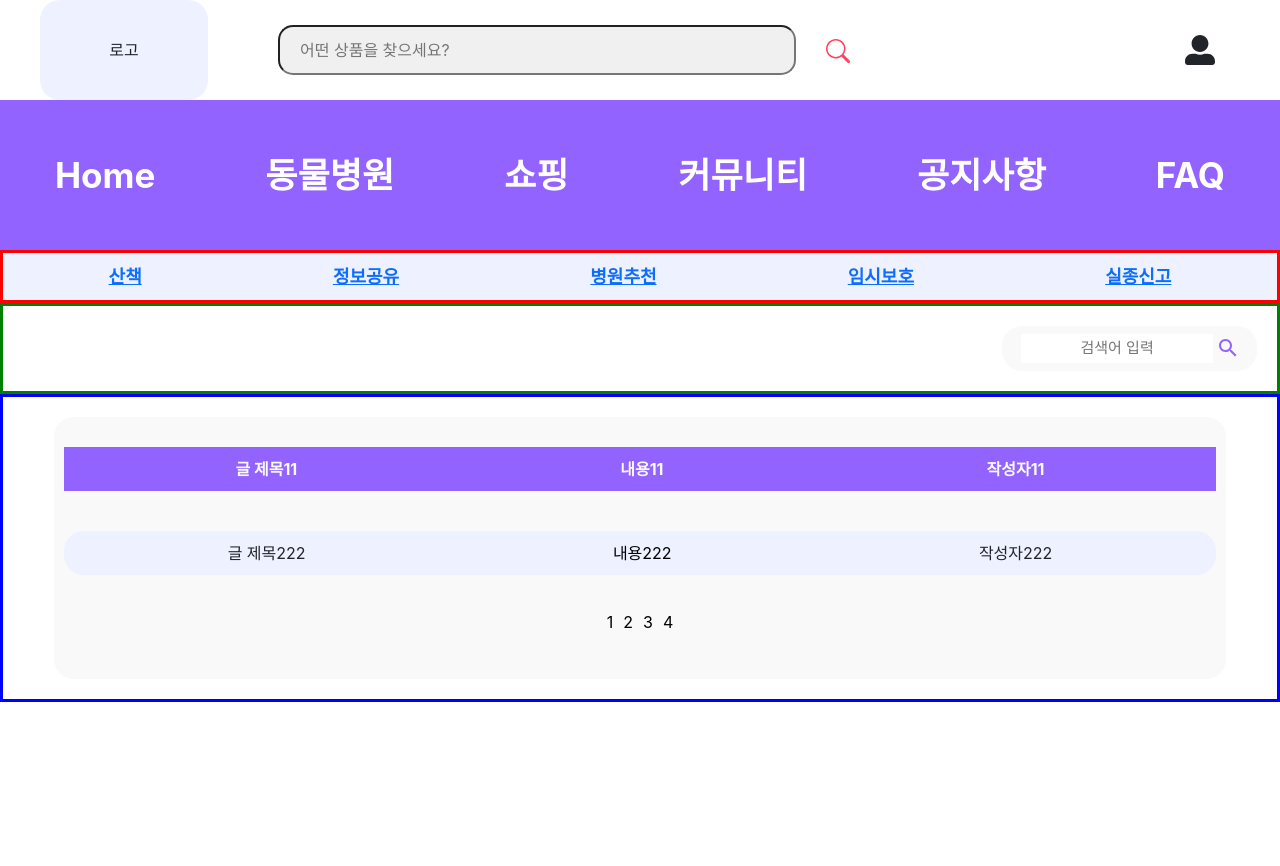
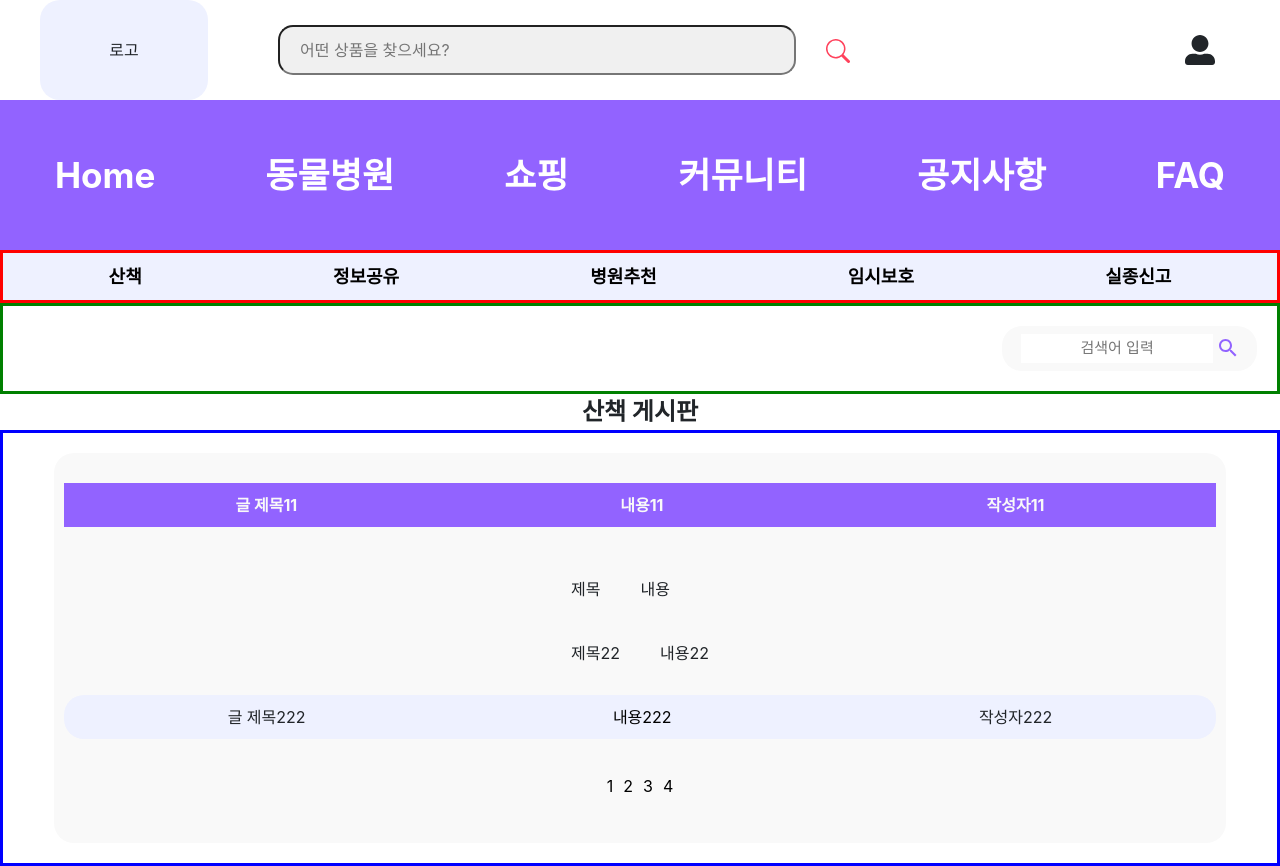
Before and after one commit to codestates-seb/-seb39_main_003-, a React (Create React App) app in the folder client/: page /community in a window 1280 px wide. Before the commit the page ends 800 px from the top, so only its background shows below. Built offline with nearby package versions, Linux system fonts and the light colour scheme; the HTML template or start-up script is replaced by a standard one.

Commit message:
더미데이터 안 데이터 받아오는 연습

```diff
--- a/client/src/components/CommunityNav.js
+++ b/client/src/components/CommunityNav.js
@@ -1,4 +1,4 @@
-import { BrowserRouter as Router, Route, Routes } from "react-router-dom";
+// import { BrowserRouter as Router, Route, Routes } from "react-router-dom";
 import React from 'react';
 import styled from "styled-components";
 import { Link } from "react-router-dom";
@@ -73,6 +73,19 @@ box-sizing: border-box;
 }
 `
 
+const StyledLink = styled(Link)`
+  color: black;
+  text-decoration: none;
+  display: flex;
+  justify-content: center;
+  transition: .3s;
+
+  &:hover {
+    color: red;
+  }
+
+`;
+
 function CommunityNav() {
   return (
     <Wrapper>
@@ -80,19 +93,19 @@ function CommunityNav() {
         <div className="cTabTerritory">
             <div className="cBackground">
             <span className="ctabText">
-              <Link to="/community/walk">산책</Link>
+              <StyledLink to="/community/walk">산책</StyledLink>
             </span>
             <span className="ctabText">
-              <Link to="/community/info">정보공유</Link>
+              <StyledLink to="/community/info">정보공유</StyledLink>
             </span>
             <span className="ctabText">
-            <Link to="/community/hospital">병원추천</Link>
+            <StyledLink to="/community/hospital">병원추천</StyledLink>
             </span>
             <span className="ctabText">
-              <Link to="/community/protect">임시보호</Link>
+              <StyledLink to="/community/protect">임시보호</StyledLink>
             </span>
             <span className="ctabText">
-            <Link to="/community/lost">실종신고</Link>
+            <StyledLink to="/community/lost">실종신고</StyledLink>
             </span>
             </div>
         </div>
--- /dev/null
+++ b/client/src/dummytest/dummyData.js
@@ -0,0 +1,18 @@
+const dummyData = [
+    {
+      id: 1,
+      username: 'HyunJun',
+      title: '제목',
+      content: '내용',
+    },
+    {
+      id: 2,
+      username: 'Shinyoung',
+      title: '제목22',
+      content: '내용22',
+  }
+]
+
+
+
+export default dummyData;
--- a/client/src/pages/Community/Community.js
+++ b/client/src/pages/Community/Community.js
@@ -1,6 +1,8 @@
 import styled from 'styled-components';
 import React from 'react'
 import CommunityNav from '../../components/CommunityNav';
+import Dummy from '../../dummytest/dummyData';
+// import { useState } from 'react';
 
 const Wrapper = styled.div`
 
@@ -85,13 +87,37 @@ box-sizing: border-box;
     text-decoration: none;
     color: #000000;
 }
+
+.categories {
+    display: flex;
+    justify-content: center;
+    font-size: 24px;
+    font-weight: bold;
+}
+
+.article{
+    padding: 0px 20px 0px 20px;
+}
+
+.questions{
+
+    padding: 20px 0px 20px 0px;
+}
+
 `;
 
 function Community() {
+
   return (
     <Wrapper>
 
             <CommunityNav />
+
+        {/* 카테고링 명 분류 */}
+        <div className="categories">
+            <span>산책 게시판</span>
+        </div>
+
 
         {/* <!-- 게시글 목록 --> */}
         <div className="cpostterritory">
@@ -101,6 +127,19 @@ function Community() {
                     <span className="cposttext">내용11</span>
                     <span className="cposttext">작성자11</span>
                 </div>
+
+                    <div>
+                        {Dummy.map(
+                            (el, index) => (
+                            <div className="questions" key={index}>
+                                <span className="article">{el.title}</span>
+                                <span className="article">{el.content}</span>
+                            </div>
+                        )
+                        )
+                        }
+                    </div>
+
                 <div className="cpostmiddle">
                     <div className="cpost">
                         <span className="title">글 제목222</span>
--- a/client/src/pages/Community/Hospital.js
+++ b/client/src/pages/Community/Hospital.js
@@ -85,12 +85,23 @@ box-sizing: border-box;
     text-decoration: none;
     color: #000000;
 }
+
+.categories {
+    display: flex;
+    justify-content: center;
+    font-size: 24px;
+    font-weight: bold;
+}
 `;
 
 function Info() {
   return (
     <Wrapper>
       <CommunityNav />
+
+      <div className="categories">
+            <span>병원추천 게시판</span>
+        </div>
 
       {/* <!-- 게시글 목록 --> */}
       <div className="cpostterritory">
--- a/client/src/pages/Community/Info.js
+++ b/client/src/pages/Community/Info.js
@@ -85,12 +85,23 @@ box-sizing: border-box;
     text-decoration: none;
     color: #000000;
 }
+
+.categories {
+    display: flex;
+    justify-content: center;
+    font-size: 24px;
+    font-weight: bold;
+}
 `;
 
 function Info() {
   return (
     <Wrapper>
       <CommunityNav />
+
+      <div className="categories">
+            <span>정보공유 게시판</span>
+        </div>
 
       {/* <!-- 게시글 목록 --> */}
       <div className="cpostterritory">
--- a/client/src/pages/Community/Lost.js
+++ b/client/src/pages/Community/Lost.js
@@ -85,12 +85,23 @@ box-sizing: border-box;
     text-decoration: none;
     color: #000000;
 }
+
+.categories {
+    display: flex;
+    justify-content: center;
+    font-size: 24px;
+    font-weight: bold;
+}
 `;
 
 function Info() {
   return (
     <Wrapper>
       <CommunityNav />
+
+      <div className="categories">
+            <span>실종신고 게시판</span>
+        </div>
 
       {/* <!-- 게시글 목록 --> */}
       <div className="cpostterritory">
--- a/client/src/pages/Community/Protect.js
+++ b/client/src/pages/Community/Protect.js
@@ -85,12 +85,23 @@ box-sizing: border-box;
     text-decoration: none;
     color: #000000;
 }
+
+.categories {
+    display: flex;
+    justify-content: center;
+    font-size: 24px;
+    font-weight: bold;
+}
 `;
 
 function Info() {
   return (
     <Wrapper>
       <CommunityNav />
+
+      <div className="categories">
+            <span>임시보호 게시판</span>
+        </div>
 
       {/* <!-- 게시글 목록 --> */}
       <div className="cpostterritory">
--- a/client/src/pages/Main.js
+++ b/client/src/pages/Main.js
@@ -139,7 +139,7 @@ const Wrapper = styled.div`
 
 `;
 
-const StyeldLink = styled(Link)`
+const StyledLink = styled(Link)`
   width: 100%;
   color: white;
   text-decoration: none;
@@ -173,29 +173,29 @@ function Main() {
             동물병원
           </div>
 
-            <StyeldLink to="/shopping">
+            <StyledLink to="/shopping">
               <div className="shopping tabs">
                 쇼핑
               </div>
-            </StyeldLink>
+            </StyledLink>
 
-            <StyeldLink to="/community">
+            <StyledLink to="/community">
               <div className="community tabs">
                 커뮤니티
               </div>
-            </StyeldLink>
+            </StyledLink>
 
-            <StyeldLink to="/notice">
+            <StyledLink to="/notice">
               <div className="notice tabs">
                 공지사항
               </div>
-            </StyeldLink>
+            </StyledLink>
 
-            <StyeldLink to="/FAQ">
+            <StyledLink to="/FAQ">
               <div className="FAQ tabs">
                 FAQ
               </div>
-            </StyeldLink>
+            </StyledLink>
 
     </div>
         {/* 메뉴 탭 컴포넌트 */}
```
